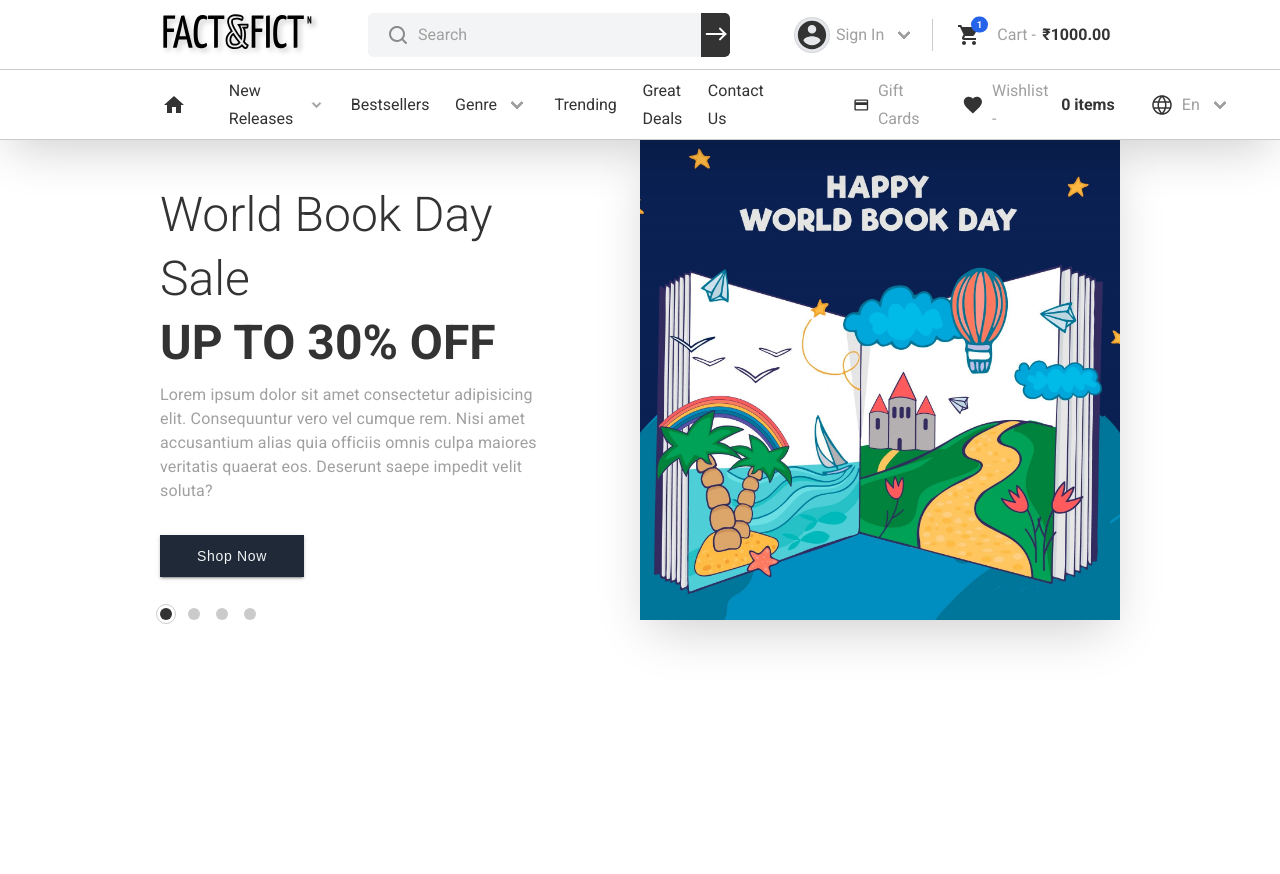
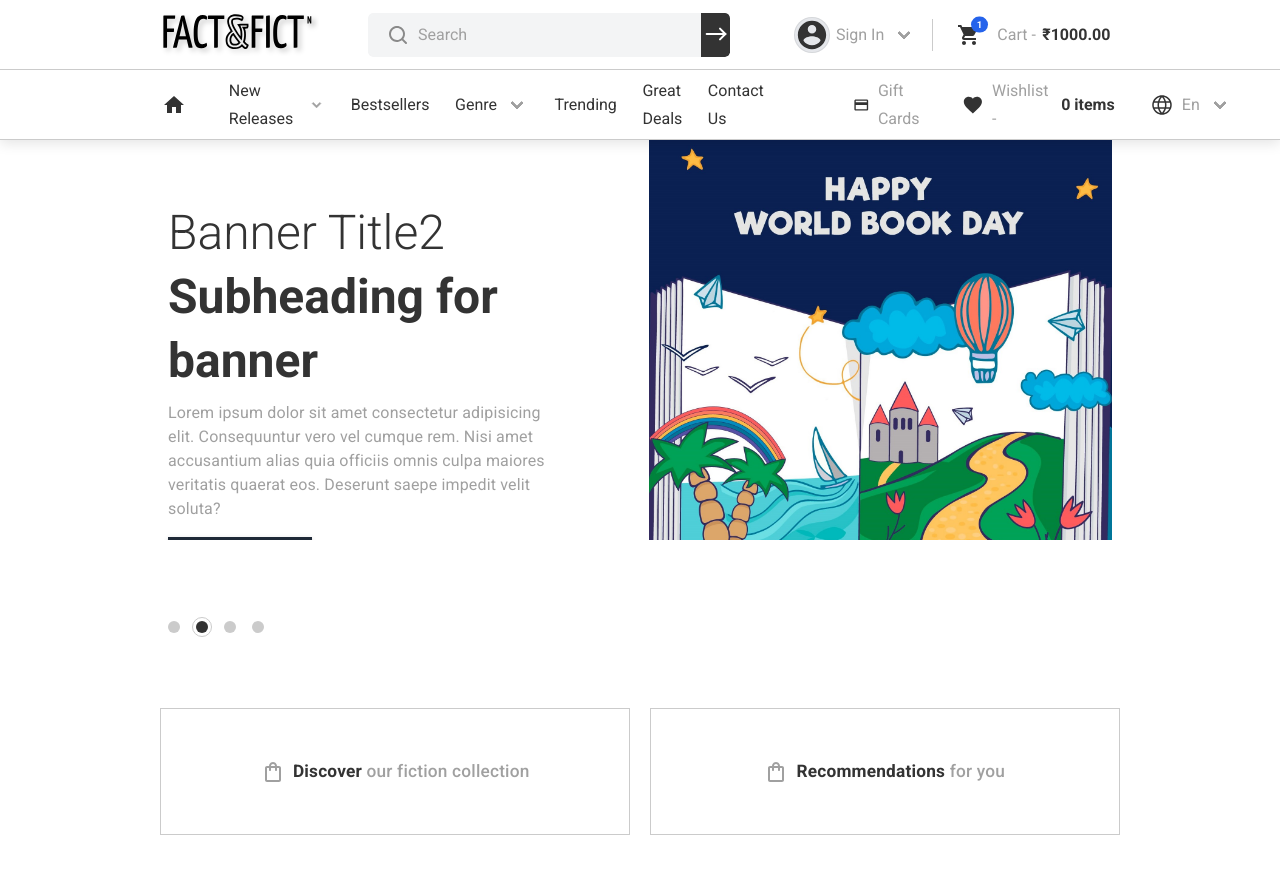
Before and after one commit to villdev/fact-fiction, a React (Vite) app: page / in a window 1280 px wide. Shown: the top 874 px of the page. After the commit the page ends 835 px from the top, so only its background shows below. Built offline with nearby package versions, Linux system fonts and the light colour scheme.

Commit message:
fix: updated banner and added featured cards

```diff
--- a/package.json
+++ b/package.json
@@ -4,6 +4,7 @@
   "description": "",
   "main": "index.js",
   "dependencies": {
+    "pure-react-carousel": "^1.27.6",
     "react": "^17.0.1",
     "react-dom": "^17.0.1"
   },
--- a/src/components/Banner.js
+++ b/src/components/Banner.js
@@ -1,31 +1,22 @@
-import React, { useState } from "react";
+import React from "react";
 
-export default function Banner({ content }) {
-  const [currentBanner, setCurrentBanner] = useState(0);
-  const changeBanner = (id) => {
-    setCurrentBanner(id - 1);
-  };
+export default function Banner({ bannerContent }) {
   return (
-    <div className="banner-wrapper">
-      <div className="banner">
-        <div className="banner__content">
-          <div className="banner__title">{content[currentBanner].title}</div>
-          <div className="banner__subheading ">
-            {content[currentBanner].subHeading}
-          </div>
-          <div className="banner__description">
-            {content[currentBanner].description}
-          </div>
-          <button className="btn btn--dark btn--sm btn-banner">
-            {content[currentBanner].button}
-          </button>
-          <div className="banner__nav">
-            {content.map(({ id }) => {
+    <div className="banner">
+      <div className="banner__content">
+        <div className="banner__title">{bannerContent.title}</div>
+        <div className="banner__subheading ">{bannerContent.subHeading}</div>
+        <div className="banner__description">{bannerContent.description}</div>
+        <button className="btn btn--dark btn--sm btn-banner">
+          {bannerContent.button}
+        </button>
+        {/* <div className="banner__nav">
+            {bannerContent.map(({ id }) => {
               return (
                 <div
                   key={id}
                   className={
-                    content[currentBanner].id === id
+                    bannerContent.id === id
                       ? "banner__nav-btn active-banner"
                       : "banner__nav-btn"
                   }
@@ -33,10 +24,9 @@
                 ></div>
               );
             })}
-          </div>
-        </div>
-        <div className="banner__img">{content[0].image}</div>
+          </div> */}
       </div>
+      <div className="banner__img">{bannerContent.image}</div>
     </div>
   );
 }
--- /dev/null
+++ b/src/components/BannerCarousel.js
@@ -0,0 +1,38 @@
+import React from "react";
+import { CarouselProvider, Slider, Slide, DotGroup } from "pure-react-carousel";
+import "pure-react-carousel/dist/react-carousel.es.css";
+import Banner from "./Banner";
+
+export default function BannerCarousel({ content }) {
+  return (
+    <div className="banner-wrapper">
+      <CarouselProvider
+        visibleSlides={1}
+        step={1}
+        naturalSlideWidth={600}
+        naturalSlideHeight={250}
+        totalSlides={4}
+        // lockOnWindowScroll
+        isPlaying
+        interval={5000}
+        touchEnabled={true}
+      >
+        <Slider>
+          <Slide className="banner-slide" index={0}>
+            <Banner bannerContent={content[0]} />
+          </Slide>
+          <Slide className="banner-slide" index={1}>
+            <Banner bannerContent={content[1]} />
+          </Slide>
+          <Slide className="banner-slide" index={2}>
+            <Banner bannerContent={content[2]} />
+          </Slide>
+          <Slide className="banner-slide" index={3}>
+            <Banner bannerContent={content[3]} />
+          </Slide>
+        </Slider>
+        <DotGroup className="banner-dot" />
+      </CarouselProvider>
+    </div>
+  );
+}
--- a/src/components/Home.js
+++ b/src/components/Home.js
@@ -1,11 +1,52 @@
 import React from "react";
-import Banner from "./Banner";
+import BannerCarousel from "./BannerCarousel";
 import { bannerData } from "./BannerData";
 
 export default function Home() {
   return (
     <div className="home-page-wrapper container-75">
-      <Banner content={bannerData} />
+      <BannerCarousel content={bannerData} />
+      <div className="featured-cards-wrapper">
+        <div className="featured-card">
+          <svg
+            className="featured-card__img"
+            width="24"
+            height="24"
+            viewBox="0 0 24 24"
+            // fill="none"
+            xmlns="http://www.w3.org/2000/svg"
+          >
+            <path
+              d="M18 6H16C16 3.79 14.21 2 12 2C9.79 2 8 3.79 8 6H6C4.9 6 4 6.9 4 8V20C4 21.1 4.9 22 6 22H18C19.1 22 20 21.1 20 20V8C20 6.9 19.1 6 18 6ZM12 4C13.1 4 14 4.9 14 6H10C10 4.9 10.9 4 12 4ZM18 20H6V8H8V10C8 10.55 8.45 11 9 11C9.55 11 10 10.55 10 10V8H14V10C14 10.55 14.45 11 15 11C15.55 11 16 10.55 16 10V8H18V20Z"
+              // fill="#333333"
+            />
+          </svg>
+
+          <div className="featured-card__text">
+            <span className="featured-card__highlight">Discover</span> our
+            fiction collection
+          </div>
+        </div>
+        <div className="featured-card">
+          <svg
+            className="featured-card__img"
+            width="24"
+            height="24"
+            viewBox="0 0 24 24"
+            // fill="none"
+            xmlns="http://www.w3.org/2000/svg"
+          >
+            <path
+              d="M18 6H16C16 3.79 14.21 2 12 2C9.79 2 8 3.79 8 6H6C4.9 6 4 6.9 4 8V20C4 21.1 4.9 22 6 22H18C19.1 22 20 21.1 20 20V8C20 6.9 19.1 6 18 6ZM12 4C13.1 4 14 4.9 14 6H10C10 4.9 10.9 4 12 4ZM18 20H6V8H8V10C8 10.55 8.45 11 9 11C9.55 11 10 10.55 10 10V8H14V10C14 10.55 14.45 11 15 11C15.55 11 16 10.55 16 10V8H18V20Z"
+              // fill="#333333"
+            />
+          </svg>
+          <div className="featured-card__text">
+            <span className="featured-card__highlight">Recommendations</span>{" "}
+            for you
+          </div>
+        </div>
+      </div>
     </div>
   );
 }
--- a/src/css/style.css
+++ b/src/css/style.css
@@ -71,8 +71,10 @@
   top: 0;
   background-color: var(--bg);
   z-index: 2;
-  /* box-shadow: rgba(0, 0, 0, 0.1) 0px 4px 12px; */
-  box-shadow: rgba(0, 0, 0, 0.2) 0px 18px 50px -10px;
+  box-shadow: rgba(0, 0, 0, 0.1) 0px 4px 12px;
+  /* box-shadow: rgba(0, 0, 0, 0.2) 0px 18px 50px -10px; */
+  /* margin-bottom: 3rem; */
+  /* ! add margin below???????? */
 }
 /* main-header */
 .main-header {
@@ -493,17 +495,27 @@
 
 /* -----------------------------home-page--------------------------------- */
 .home-page-wrapper {
-  height: 400vh;
+  /* height: 400vh; */
   /* background-color: var(--text-light); */
 }
 
 /* -----------------------banner--------------------- */
+.banner-wrapper {
+  /* width: 100%; */
+  position: relative;
+  /* height: 55vh; */
+  /* overflow: hidden; */
+  height: 500px;
+}
+
 .banner {
   display: flex;
   justify-content: space-between;
   position: relative;
   /* background-color: aqua; */
-  height: 60vh;
+  /* max-height: 540px; */
+  margin: 0 0.5rem;
+  height: 500px;
 }
 .banner__content {
   flex-basis: 40%;
@@ -533,11 +545,10 @@
 }
 .btn-banner {
   width: 144px;
-  margin-top: 2rem;
+  margin-top: 1rem;
 }
-.banner__nav {
+/* .banner__nav {
   display: flex;
-  /* margin-top: auto; */
   position: absolute;
   bottom: 0;
 }
@@ -555,16 +566,12 @@
 }
 .active-banner {
   background-color: var(--black-color);
-  /* border: 1px solid var(--text-light); */
   outline: 1px solid var(--border);
   outline-offset: 3px;
-}
+} */
 .banner__img {
-  flex-basis: 50%;
+  flex-basis: 49%;
   position: relative;
-  /* box-shadow: rgba(136, 165, 191, 0.48) 6px 2px 16px 0px,
-    rgba(255, 255, 255, 0.8) -6px -2px 16px 0px; */
-  box-shadow: rgba(0, 0, 0, 0.2) 0px 18px 50px -10px;
 }
 .banner__img > img {
   width: 100%;
@@ -572,3 +579,70 @@
   object-fit: cover;
   object-position: 50% 50%;
 }
+
+.banner-slide > div {
+  /* max-height: 60vh; */
+}
+.banner-dot {
+  position: absolute;
+  bottom: 0;
+  margin-left: 0.5rem;
+  /* display: flex; */
+  /* align-items: center; */
+}
+.banner-dot > button {
+  width: 12px;
+  height: 12px;
+  border-radius: 50%;
+  background-color: var(--border);
+  margin-right: 1rem;
+  cursor: pointer;
+  border: none;
+}
+.banner-dot > button:disabled {
+  background-color: var(--black-color);
+  outline: 1px solid var(--border);
+  outline-offset: 3px;
+}
+.banner-dot > button:hover {
+  outline: 1px solid var(--border);
+  outline-offset: 3px;
+}
+
+/* -------------------featured card----------------------------- */
+.featured-cards-wrapper {
+  display: flex;
+  justify-content: space-between;
+  align-items: center;
+  margin-top: 4.25rem;
+}
+.featured-card {
+  flex-basis: 49%;
+  display: flex;
+  justify-content: center;
+  align-items: center;
+  border: 1px solid var(--border);
+  padding: 3rem 0;
+  cursor: pointer;
+}
+.featured-card:hover {
+  background-color: var(--bg-card);
+}
+
+.featured-card__img {
+  /* fill: var(--border); */
+  fill: var(--text-light);
+  margin-right: 0.5rem;
+}
+.featured-card__text {
+  font-size: 1.08rem;
+  color: var(--text-light);
+  font-weight: 500;
+  letter-spacing: 0.2px;
+  /* display: flex; */
+}
+.featured-card__highlight {
+  color: var(--text);
+  /* margin-right: 0.2rem; */
+  font-weight: 700;
+}
```
Also changed, not shown: 1 other file (tests, documents, lock files or other folders).
